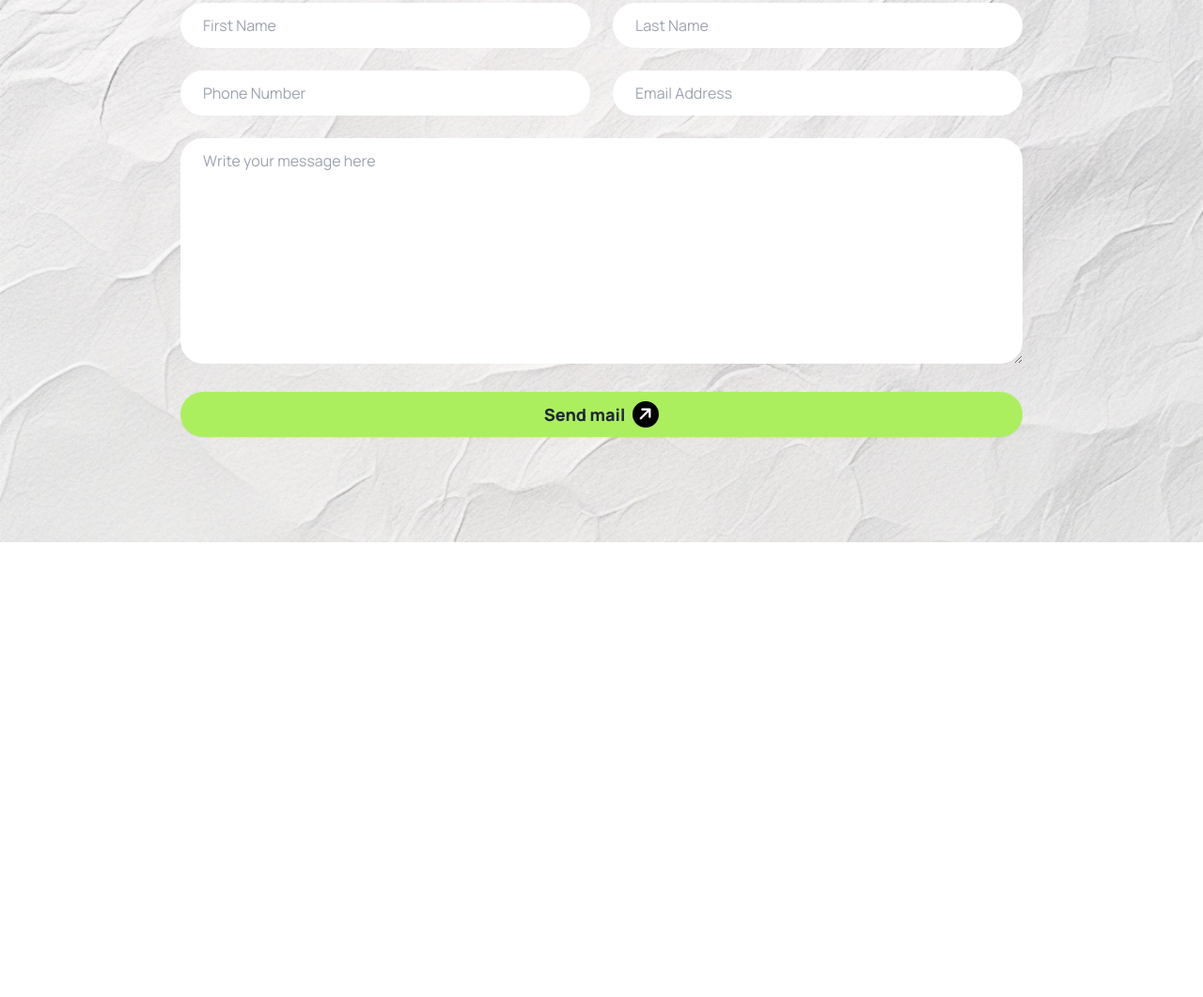
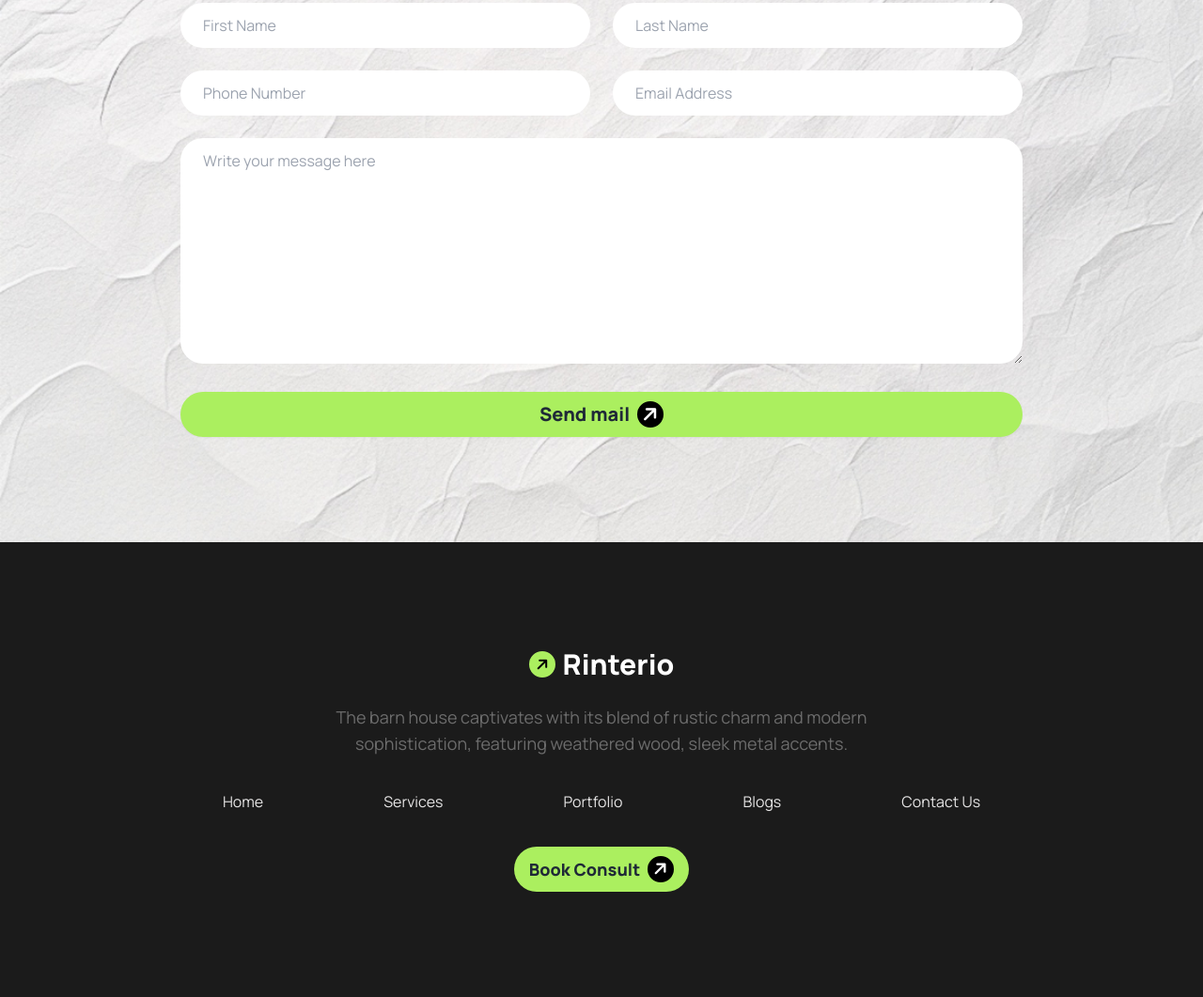
Before and after one commit to SAJID-AFNAN/Home-Design, a plain HTML site: page index.html in a window 1280 px wide. Shown: the part 4802-5863 px from the top of the page at 94% size. Before the commit the page ends 5379 px from the top, so only its background shows below. Drawn offline with nearby package versions, Linux system fonts and the light colour scheme.

Commit message:
Footer done

```diff
--- a/index.html
+++ b/index.html
@@ -390,14 +390,40 @@
                         <textarea class="w-full h-60 px-6 py-3 rounded-3xl" name="text" id=""
                             placeholder="Write your message here"></textarea>
                     </div>
-                    <button class="btn bg-[#ABEF5F] text-lg font-extrabold hover:bg-[#ABEF5F] rounded-3xl w-full border-none">Send mail <i
+                    <button
+                        class="btn bg-[#ABEF5F] text-lg md:text-xl font-extrabold hover:bg-[#ABEF5F] rounded-3xl w-full border-none">Send
+                        mail <i
                             class="fa-solid fa-arrow-right bg-black text-white h-7 w-7 rounded-full inline-flex justify-center items-center -rotate-45"></i></button>
                 </div>
             </form>
         </div>
     </section>
-    <footer>
 
+    <footer class="bg-[#1b1b1b] space-y-9 md:py-28 py-14 md:px-0 px-8">
+        <!-- Title part -->
+        <div class="text-center mb-8 space-y-6">
+            <div class="flex items-center gap-2 justify-center">
+                <i
+                    class="fa-solid fa-arrow-right bg-[#ABEF5F] text-black h-7 w-7 rounded-full inline-flex justify-center items-center -rotate-45"></i>
+                <a class=" text-3xl text-white font-extrabold">Rinterio</a>
+            </div>
+            <div>
+                <p class="md:text-lg text-[#6c6c6c] md:w-2/4 mx-auto ">The barn house captivates with its blend of
+                    rustic charm and modern sophistication, featuring weathered wood, sleek metal accents.</p>
+            </div>
+        </div>
+        <div class="md:flex text-[#e6e5e5] justify-center items-center text-center gap-32 space-y-8 md:space-y-0">
+            <p>Home</p>
+            <p>Services</p>
+            <p>Portfolio</p>
+            <p>Blogs</p>
+            <p>Contact Us</p>
+        </div>
+        <div class="text-center">
+            <button
+                class="btn bg-[#ABEF5F] text-lg font-extrabold hover:bg-[#ABEF5F] rounded-3xl border-none">Book Consult <i
+                    class="fa-solid fa-arrow-right bg-black text-white h-7 w-7 rounded-full inline-flex justify-center items-center -rotate-45"></i></button>
+        </div>
     </footer>
 </body>
 
```
